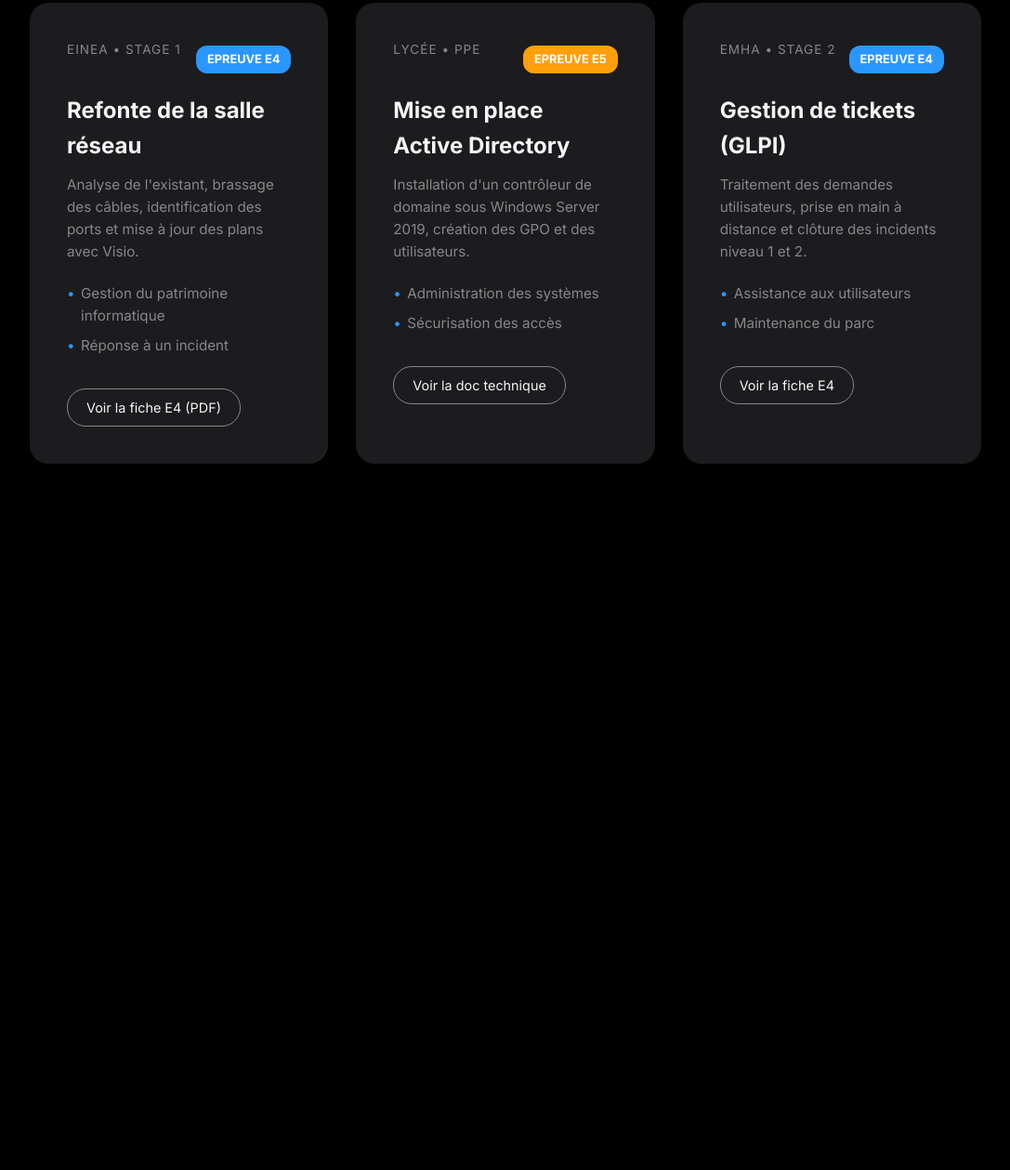
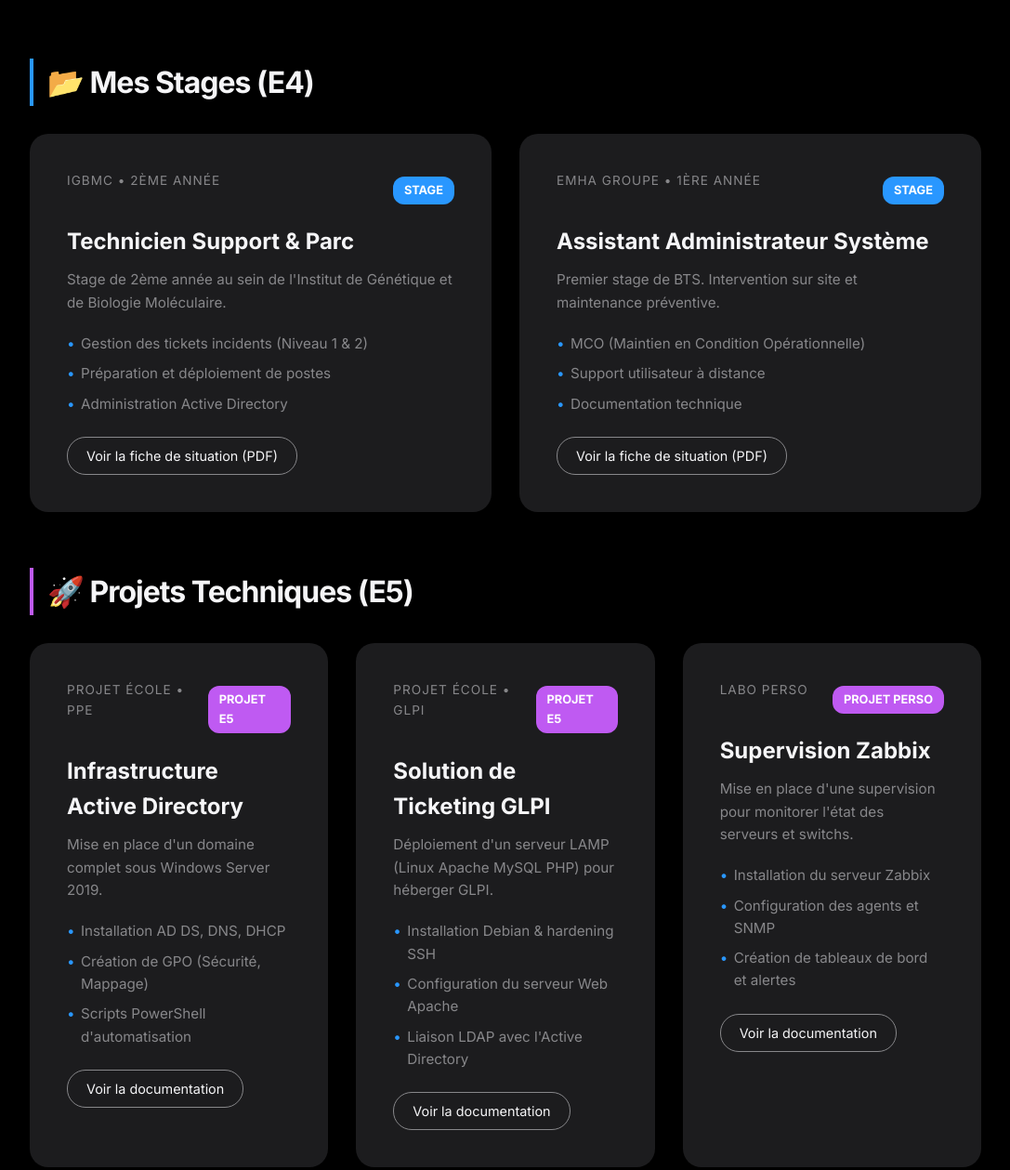
Before and after one commit to theocyx/theocayeux, a plain HTML site: page projets.html in a window 1280 px wide. Shown: the part 367-1626 px from the top of the page at 93% size, without its empty margins (96-1183 px from the left). Before the commit the page ends 916 px from the top, so only its background shows below. Drawn offline with Linux system fonts and the light colour scheme.

Commit message:
Update projets.html

```diff
--- a/projets.html
+++ b/projets.html
@@ -3,20 +3,30 @@
 <head>
     <meta charset="UTF-8">
     <meta name="viewport" content="width=device-width, initial-scale=1.0">
-    <title>Mes Projets E4 & E5 | Théo Cayeux</title>
+    <title>Projets & Stages E4/E5 | Théo Cayeux</title>
     <link rel="icon" type="image/png" href="favicon.png">
 
     <link rel="stylesheet" href="style.css">
     <link href="https://fonts.googleapis.com/css2?family=Inter:wght@300;400;600;700&display=swap" rel="stylesheet">
 
     <style>
-        /* PETIT AJOUT CSS JUSTE POUR CETTE PAGE (Badges E4/E5) */
+        /* CSS SPÉCIFIQUE POUR CETTE PAGE */
+        .section-title {
+            margin-top: 60px;
+            margin-bottom: 30px;
+            font-size: 2rem;
+            border-left: 4px solid var(--accent);
+            padding-left: 15px;
+        }
+
         .project-header {
             display: flex;
             justify-content: space-between;
             align-items: center;
             margin-bottom: 15px;
         }
+
+        /* Badges de couleur pour distinguer visuellement */
         .badge {
             padding: 5px 12px;
             border-radius: 12px;
@@ -24,8 +34,8 @@
             font-weight: 700;
             text-transform: uppercase;
         }
-        .badge-e4 { background-color: #2997ff; color: white; } /* Bleu */
-        .badge-e5 { background-color: #ff9f0a; color: white; } /* Orange */
+        .badge-stage { background-color: #2997ff; color: white; } /* Bleu */
+        .badge-projet { background-color: #bf5af2; color: white; } /* Violet */
 
         .project-desc {
             color: var(--text-muted);
@@ -40,6 +50,7 @@
             border-radius: 20px;
             font-size: 0.9rem;
             transition: 0.3s;
+            margin-top: 15px;
         }
         .btn-doc:hover {
             border-color: var(--text-main);
@@ -60,71 +71,111 @@
 
         <div class="nav-links">
             <a href="index.html">Accueil</a>
-            <a href="index.html#experience">Expériences</a>
-            <a href="index.html#competences">Compétences</a>
-            <a href="index.html#formation">Formations</a>
+            <a href="projets.html">Projets E4/E5</a>
             <a href="cv.html">Mon CV</a>
             <a href="contact.html">Contact</a>
         </div>
     </nav>
 
     <header class="hero" style="height: 40vh; min-height: 300px;">
-        <h1>Épreuves E4 & E5</h1>
-        <p>Documentation technique et situations professionnelles <br>pour le BTS SIO SISR.</p>
+        <h1>Portfolio E4 & E5</h1>
+        <p>Retrouvez ici mes situations professionnelles (Stages) <br>et mes projets techniques (École/Labo).</p>
     </header>
 
     <section>
+
+        <h2 class="section-title">📂 Mes Stages (E4)</h2>
         <div class="grid-container">
 
             <div class="card">
                 <div class="project-header">
-                    <span class="date">EINEA • Stage 1</span>
-                    <span class="badge badge-e4">Epreuve E4</span>
+                    <span class="date">IGBMC • 2ème Année</span>
+                    <span class="badge badge-stage">Stage</span>
                 </div>
-                <h3>Refonte de la salle réseau</h3>
+                <h3>Technicien Support & Parc</h3>
                 <p class="project-desc">
-                    Analyse de l'existant, brassage des câbles, identification des ports et mise à jour des plans avec Visio.
+                    Stage de 2ème année au sein de l'Institut de Génétique et de Biologie Moléculaire.
                 </p>
                 <ul>
-                    <li>Gestion du patrimoine informatique</li>
-                    <li>Réponse à un incident</li>
+                    <li>Gestion des tickets incidents (Niveau 1 & 2)</li>
+                    <li>Préparation et déploiement de postes</li>
+                    <li>Administration Active Directory</li>
                 </ul>
-                <br>
-                <a href="docs/projet-reseau.pdf" target="_blank" class="btn-doc">Voir la fiche E4 (PDF)</a>
+                <a href="docs/fiche-e4-igbmc.pdf" target="_blank" class="btn-doc">Voir la fiche de situation (PDF)</a>
             </div>
 
             <div class="card">
                 <div class="project-header">
-                    <span class="date">Lycée • PPE</span>
-                    <span class="badge badge-e5">Epreuve E5</span>
+                    <span class="date">EMHA GROUPE • 1ère Année</span>
+                    <span class="badge badge-stage">Stage</span>
                 </div>
-                <h3>Mise en place Active Directory</h3>
+                <h3>Assistant Administrateur Système</h3>
                 <p class="project-desc">
-                    Installation d'un contrôleur de domaine sous Windows Server 2019, création des GPO et des utilisateurs.
+                    Premier stage de BTS. Intervention sur site et maintenance préventive.
                 </p>
                 <ul>
-                    <li>Administration des systèmes</li>
-                    <li>Sécurisation des accès</li>
+                    <li>MCO (Maintien en Condition Opérationnelle)</li>
+                    <li>Support utilisateur à distance</li>
+                    <li>Documentation technique</li>
                 </ul>
-                <br>
-                <a href="#" class="btn-doc">Voir la doc technique</a>
+                <a href="docs/fiche-e4-emha.pdf" target="_blank" class="btn-doc">Voir la fiche de situation (PDF)</a>
+            </div>
+
+        </div>
+
+
+        <h2 class="section-title" style="border-color: #bf5af2;">🚀 Projets Techniques (E5)</h2>
+        <div class="grid-container">
+
+            <div class="card">
+                <div class="project-header">
+                    <span class="date">Projet École • PPE</span>
+                    <span class="badge badge-projet">Projet E5</span>
+                </div>
+                <h3>Infrastructure Active Directory</h3>
+                <p class="project-desc">
+                    Mise en place d'un domaine complet sous Windows Server 2019.
+                </p>
+                <ul>
+                    <li>Installation AD DS, DNS, DHCP</li>
+                    <li>Création de GPO (Sécurité, Mappage)</li>
+                    <li>Scripts PowerShell d'automatisation</li>
+                </ul>
+                <a href="docs/doc-projet-ad.pdf" target="_blank" class="btn-doc">Voir la documentation</a>
             </div>
 
             <div class="card">
                 <div class="project-header">
-                    <span class="date">EMHA • Stage 2</span>
-                    <span class="badge badge-e4">Epreuve E4</span>
+                    <span class="date">Projet École • GLPI</span>
+                    <span class="badge badge-projet">Projet E5</span>
                 </div>
-                <h3>Gestion de tickets (GLPI)</h3>
+                <h3>Solution de Ticketing GLPI</h3>
                 <p class="project-desc">
-                    Traitement des demandes utilisateurs, prise en main à distance et clôture des incidents niveau 1 et 2.
+                    Déploiement d'un serveur LAMP (Linux Apache MySQL PHP) pour héberger GLPI.
                 </p>
                 <ul>
-                    <li>Assistance aux utilisateurs</li>
-                    <li>Maintenance du parc</li>
+                    <li>Installation Debian & hardening SSH</li>
+                    <li>Configuration du serveur Web Apache</li>
+                    <li>Liaison LDAP avec l'Active Directory</li>
                 </ul>
-                <br>
-                <a href="#" class="btn-doc">Voir la fiche E4</a>
+                <a href="docs/doc-projet-glpi.pdf" target="_blank" class="btn-doc">Voir la documentation</a>
+            </div>
+
+             <div class="card">
+                <div class="project-header">
+                    <span class="date">Labo Perso</span>
+                    <span class="badge badge-projet">Projet Perso</span>
+                </div>
+                <h3>Supervision Zabbix</h3>
+                <p class="project-desc">
+                    Mise en place d'une supervision pour monitorer l'état des serveurs et switchs.
+                </p>
+                <ul>
+                    <li>Installation du serveur Zabbix</li>
+                    <li>Configuration des agents et SNMP</li>
+                    <li>Création de tableaux de bord et alertes</li>
+                </ul>
+                <a href="docs/doc-projet-zabbix.pdf" target="_blank" class="btn-doc">Voir la documentation</a>
             </div>
 
         </div>
```
